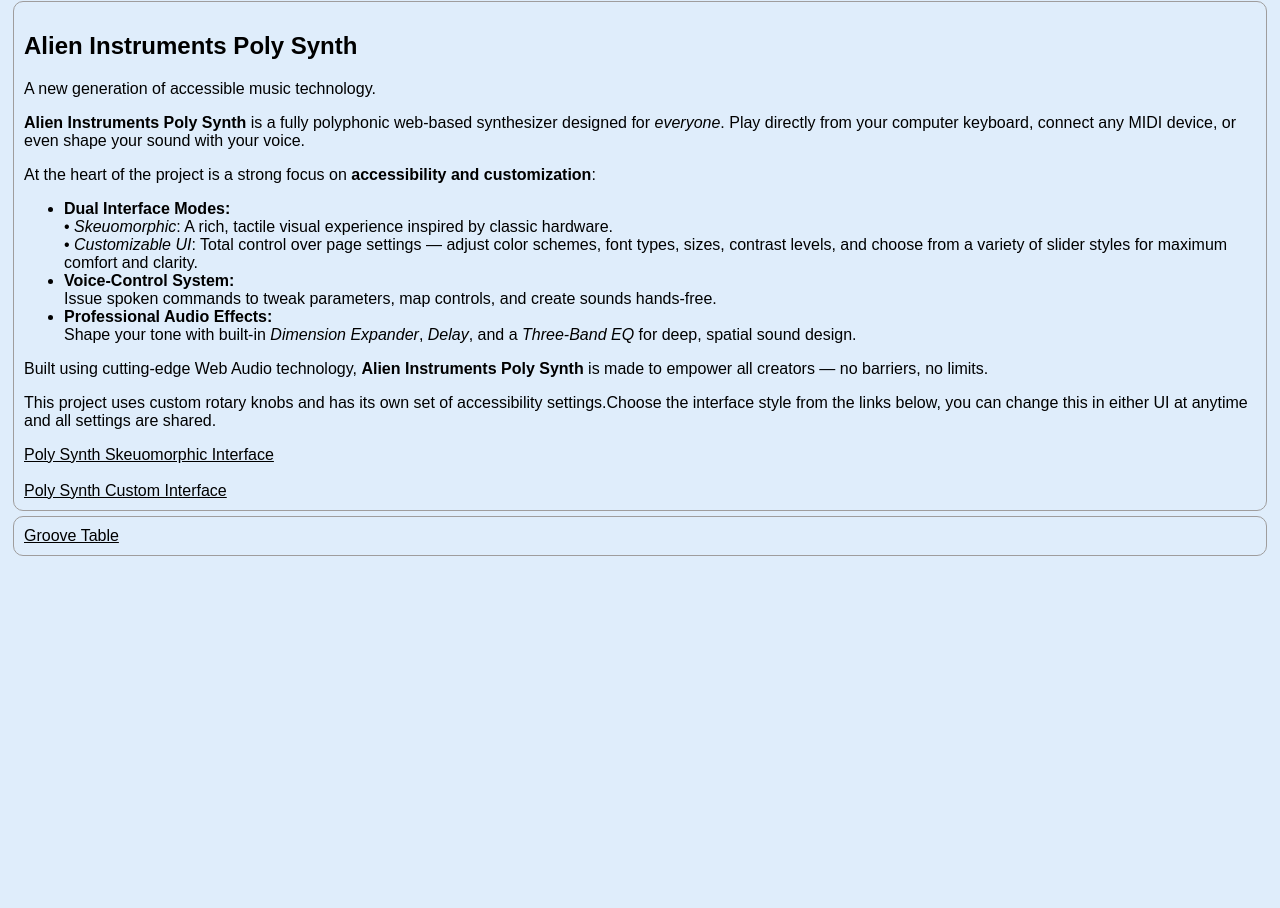
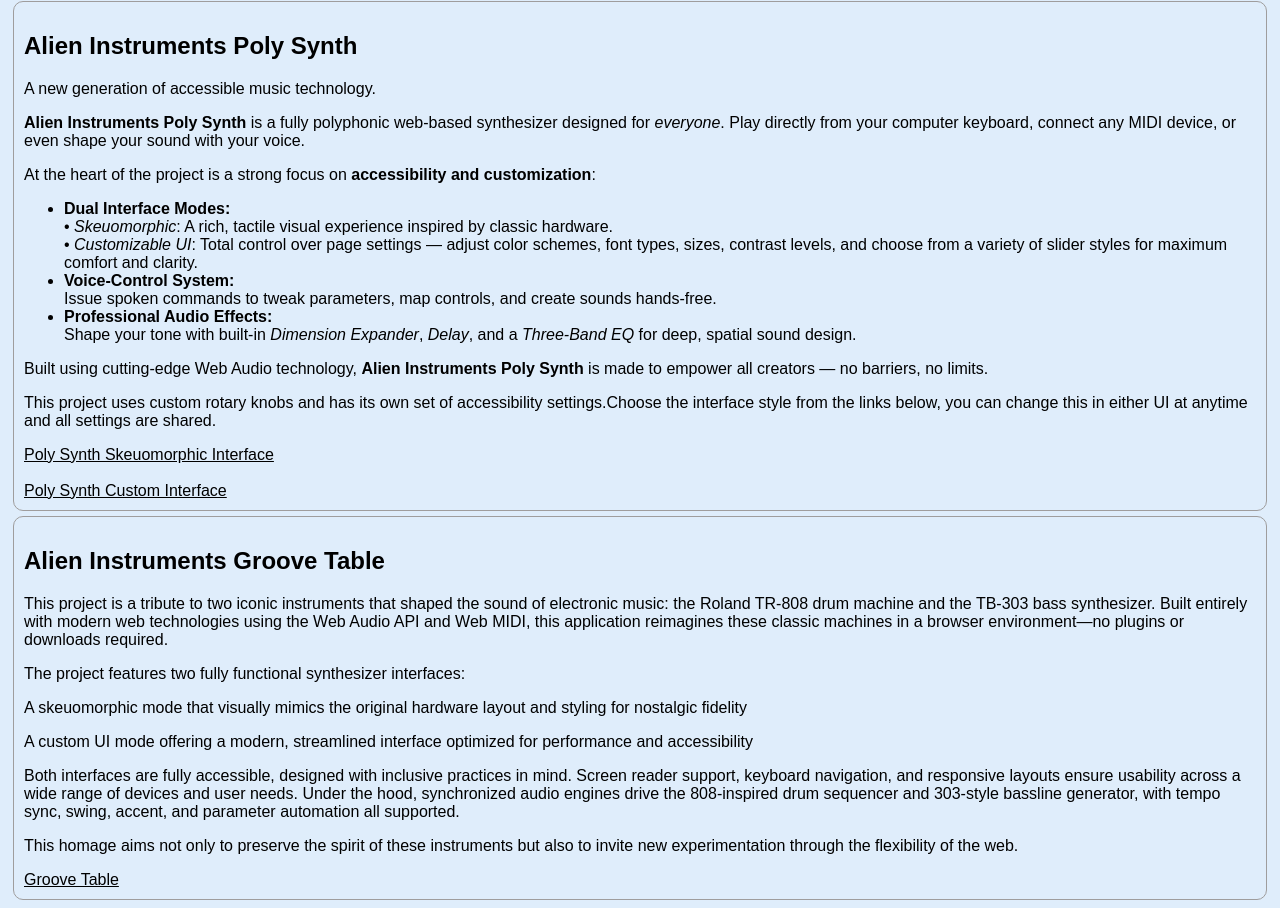
Before and after one commit to Alien-Instruments/Accessible-Projects-and-Tools, a plain HTML site: page index.html in a window 1280 px wide. Shown: the part 955-1863 px from the top of the page. Before the commit the page ends 1519 px from the top, so only its background shows below. Drawn offline with nearby package versions, Linux system fonts and the light colour scheme.

Commit message:
Updated Groove Table

```diff
--- a/index.html
+++ b/index.html
@@ -816,6 +816,31 @@
                     </div>
 
                     <div>
+                                        <h2>Alien Instruments Groove Table</h2>
+                                        <p>This project is a tribute to two iconic instruments that shaped the sound of
+                                                            electronic music: the Roland TR-808 drum machine and the
+                                                            TB-303 bass synthesizer. Built entirely with modern web
+                                                            technologies using the Web Audio API and Web MIDI, this
+                                                            application reimagines these classic machines in a browser
+                                                            environment—no plugins or downloads required.</p>
+
+                                        <p>The project features two fully functional synthesizer interfaces:</p>
+
+                                        <p>A skeuomorphic mode that visually mimics the original hardware layout and
+                                                            styling for nostalgic fidelity</p>
+                                        <p>A custom UI mode offering a modern, streamlined interface optimized for
+                                                            performance and accessibility</p>
+                                        <p>Both interfaces are fully accessible, designed with inclusive practices in
+                                                            mind. Screen reader support, keyboard navigation, and
+                                                            responsive layouts ensure usability across a wide range of
+                                                            devices and user needs. Under the hood, synchronized audio
+                                                            engines drive the 808-inspired drum sequencer and 303-style
+                                                            bassline generator, with tempo sync, swing, accent, and
+                                                            parameter automation all supported.</p>
+
+                                        <p>This homage aims not only to preserve the spirit of these instruments but
+                                                            also to invite new experimentation through the flexibility
+                                                            of the web.</p>
                                         <a role="link" aria-label="Go To Groove Table. Opens In New Page"
                                                             href="Groove Table/index.html">Groove Table</a>
 
```
Also changed, not shown: Groove Table/index/index1.html (+1 -1 lines).
